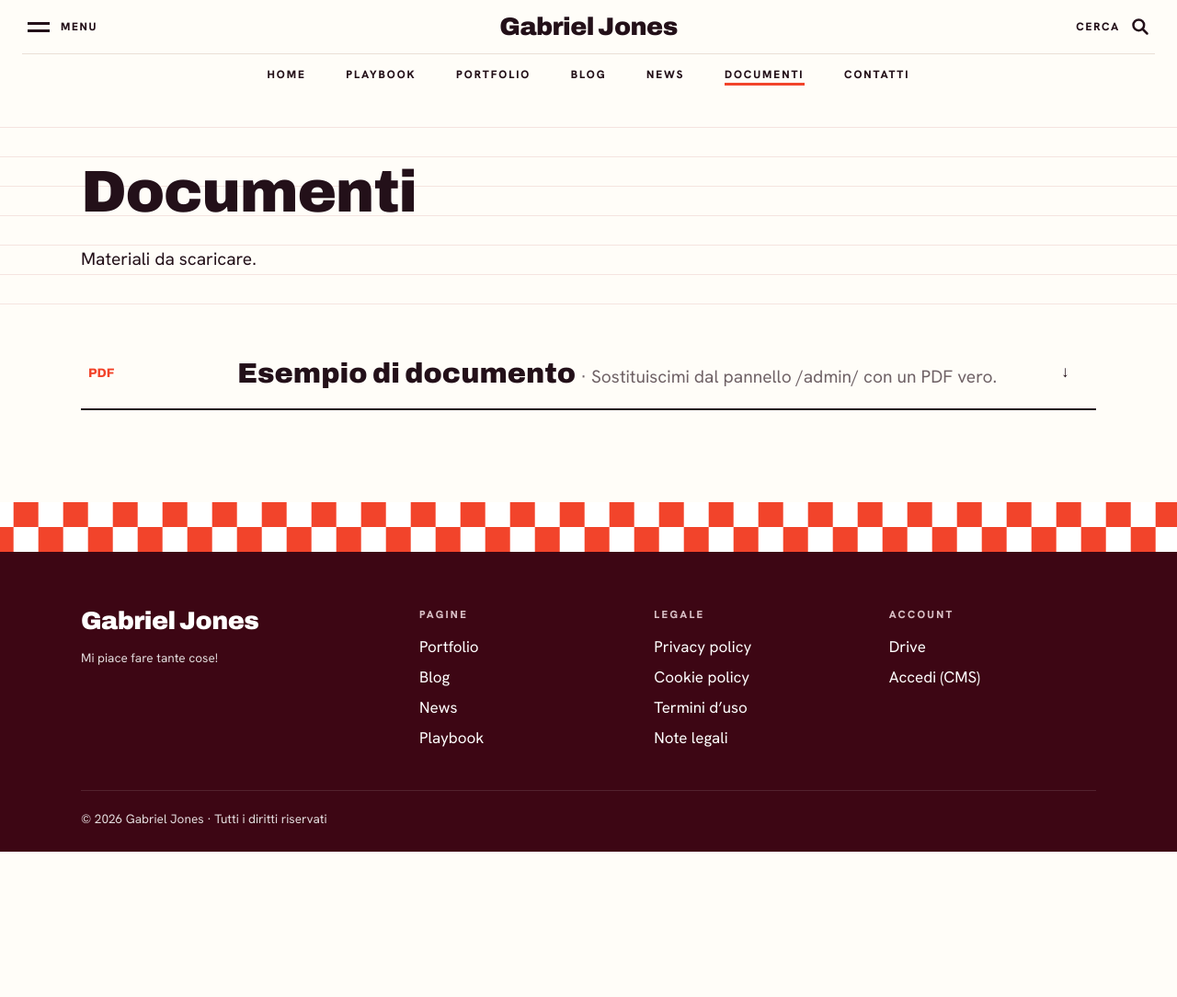
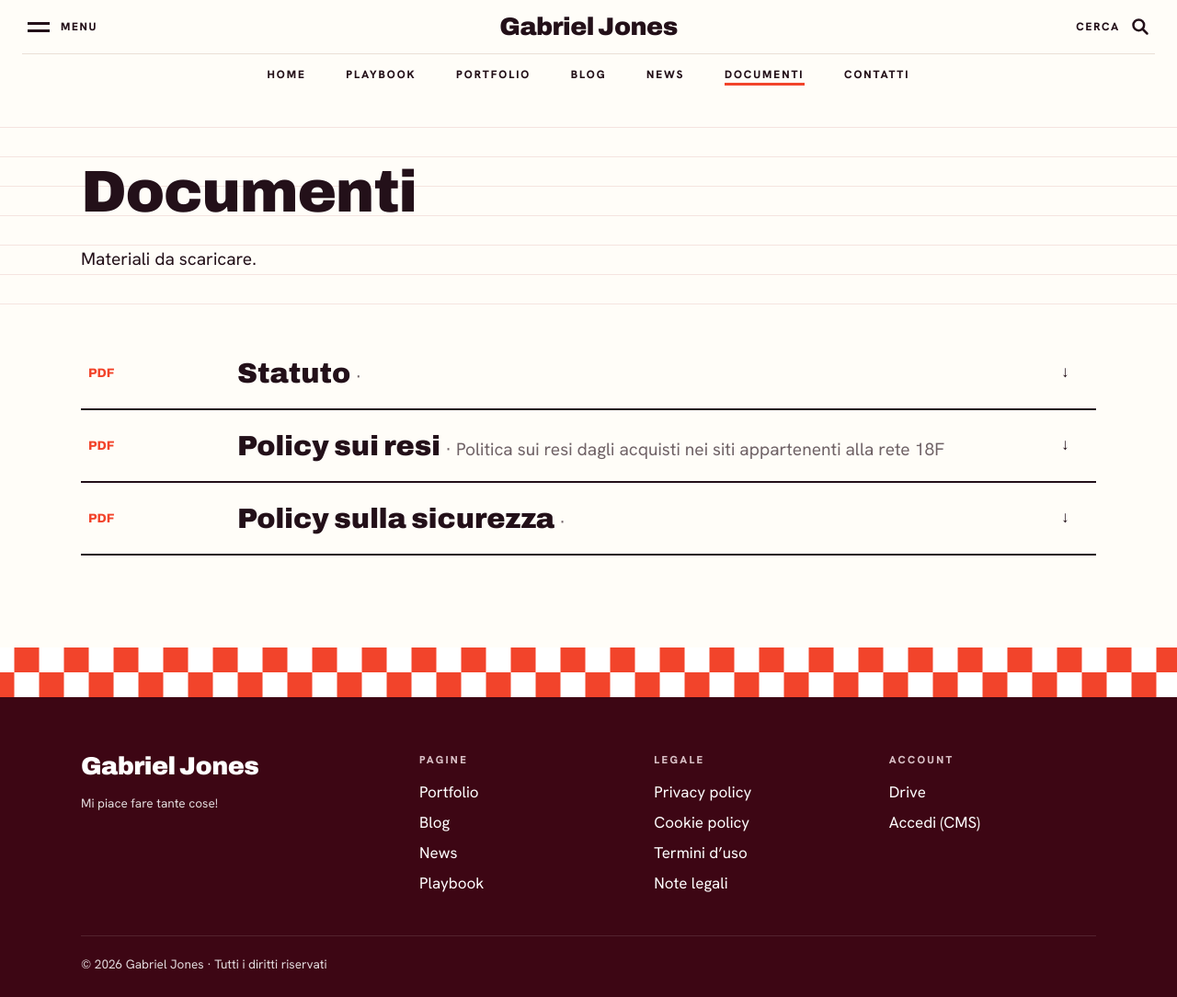
Before and after one commit to gabrielmatteojones/psychic-lamp, a Jekyll site: the page built from documenti.html, in a window 1280 px wide and 1084 px high. Shown: the whole window at 92% size. Built offline with Jekyll 4.4.1, drawn with Linux system fonts in a browser that asks for light colours; a script that is not in the unit is left out.

Commit message:
Update Impostazioni “documenti”

```diff
--- a/_data/documenti.yml
+++ b/_data/documenti.yml
@@ -1,4 +1,8 @@
 items:
-  - title: Esempio di documento
-    description: Sostituiscimi dal pannello /admin/ con un PDF vero.
-    file: ""
+  - title: Statuto
+    file: /docs/statuto.pdf
+  - title: Policy sui resi
+    description: Politica sui resi dagli acquisti nei siti appartenenti alla rete 18F
+    file: /docs/policy_sui_resi.pdf
+  - title: Policy sulla sicurezza
+    file: /docs/sicurezza.pdf
```
